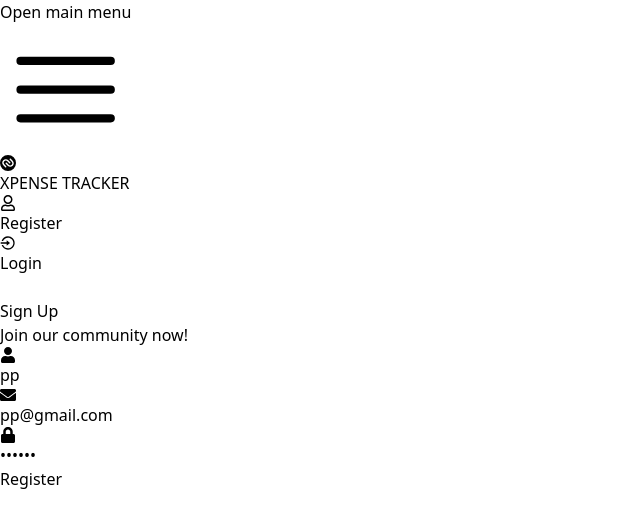
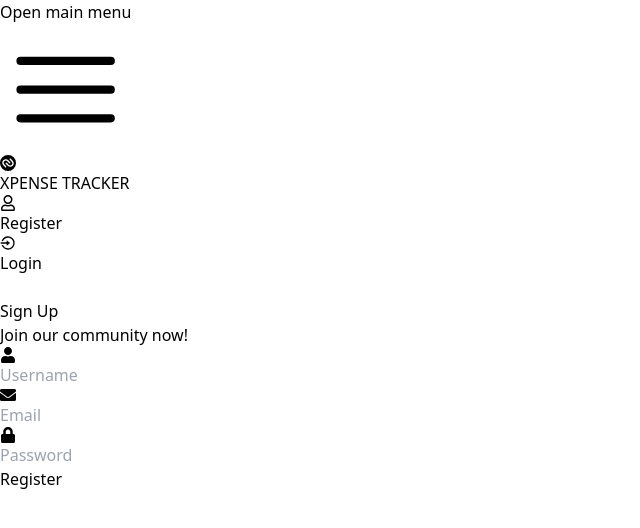
Before and after one commit to PRADEESH07/expense-tracker, a React (Vite) app in the folder frontend/: page /register in a window 1280 px wide. Shown: the top 528 px of the page, without its empty margins (0-640 px from the left). Built offline with nearby package versions, Linux system fonts and the light colour scheme.

Commit message:
Update Register.jsx
registration form updated

```diff
--- a/frontend/src/components/Register.jsx
+++ b/frontend/src/components/Register.jsx
@@ -27,9 +27,9 @@ const RegistrationForm = () => {
   })
   const formik=useFormik({
     initialValues: {
-    email: "pp@gmail.com",
-    password: "123456",
-    username: "pp"
+    email: "",
+    password: "",
+    username: ""
     },
     // Validations
     validationSchema,
```
